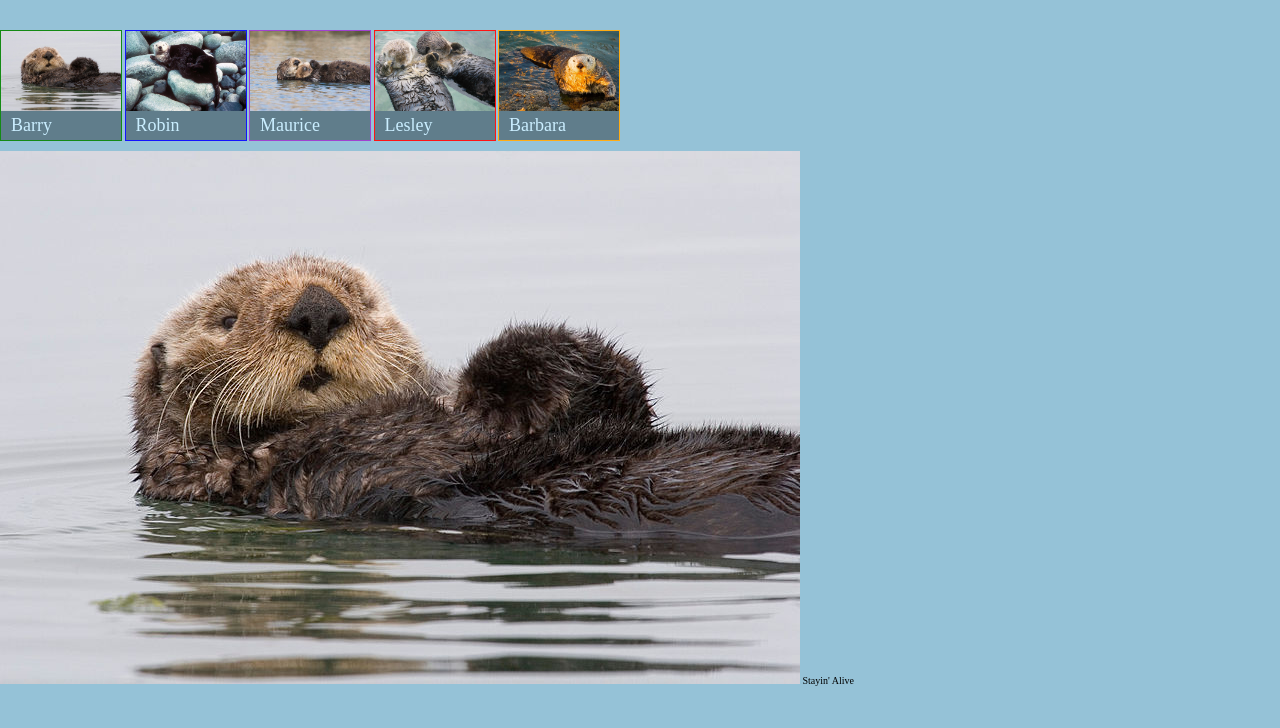
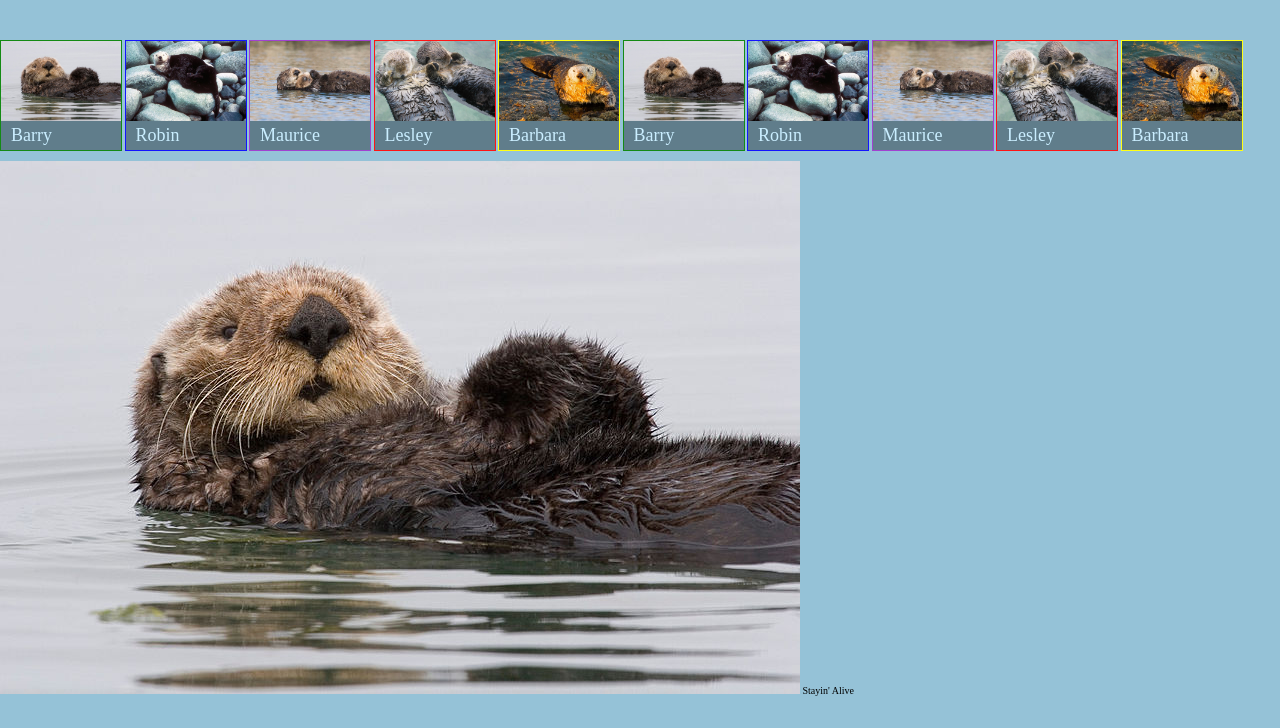
Before and after one commit to kat-zhang/self-study, a plain HTML site: page front-end-dev-book/ottergram/index.html in a window 1280 px wide. Shown: the part 72-800 px from the top of the page. Drawn offline with nearby package versions, Linux system fonts and the light colour scheme.

Commit message:
flex box

```diff
--- a/front-end-dev-book/ottergram/index.html
+++ b/front-end-dev-book/ottergram/index.html
@@ -49,6 +49,36 @@
                 <span class="thumbnail-title">Barbara</span>
             </a>
         </li>
+        <li class="thumbnail-item" id="barry">
+            <a href="#">
+                <img class="thumbnail-image" src="images/otter1.jpg" alt="Barry the Otter">
+                <span class="thumbnail-title">Barry</span>
+            </a>
+        </li>
+        <li class="thumbnail-item" id="robin">
+            <a href="#">
+                <img class="thumbnail-image" src="images/otter2.jpg" alt="Robin the Otter">
+                <span class="thumbnail-title">Robin</span>
+            </a>
+        </li>
+        <li class="thumbnail-item" id="maurice">
+            <a href="#">
+                <img class="thumbnail-image" src="images/otter3.jpg" alt="Maurice the Otter">
+                <span class="thumbnail-title">Maurice</span>
+            </a>
+        </li>
+        <li class="thumbnail-item" id="lesley">
+            <img class="thumbnail-image" src="images/otter4.jpg" alt="Lesley the Otter">
+            <a href="#">
+                <span class="thumbnail-title">Lesley</span>
+            </a>
+        </li>
+        <li class="thumbnail-item" id="barbara">
+            <img class="thumbnail-image" src="images/otter5.jpg" alt="Barbara the Otter">
+            <a href="#">
+                <span class="thumbnail-title">Barbara</span>
+            </a>
+        </li>
     </ul>
 
     <div class="detail-image-container">
--- a/front-end-dev-book/ottergram/stylesheets/style.css
+++ b/front-end-dev-book/ottergram/stylesheets/style.css
@@ -1,6 +1,9 @@
-
+html, body {
+    width: 100%
+}
 body {
-    /* font-family: Arial, Helvetica, sans-seriw */
+    display: flex;
+    flex-direction: column;
     font-size: 10px;
     background: rgb(149,194,215);
 }
@@ -30,7 +33,7 @@ a {
 }
 
 #barry{
-    background: green;
+    background:green;
 }
 #robin {
     background: blue;
@@ -42,13 +45,15 @@ a {
     background: red;
 }
 #barbara {
-    background: orange
+    background: yellow;
 }
 
 
 .thumbnail-list {
     list-style: none;
     padding: 0px;
+    white-space: nowrap;
+    overflow-x: auto;
 }
 
 .thumbnail-image {
```
